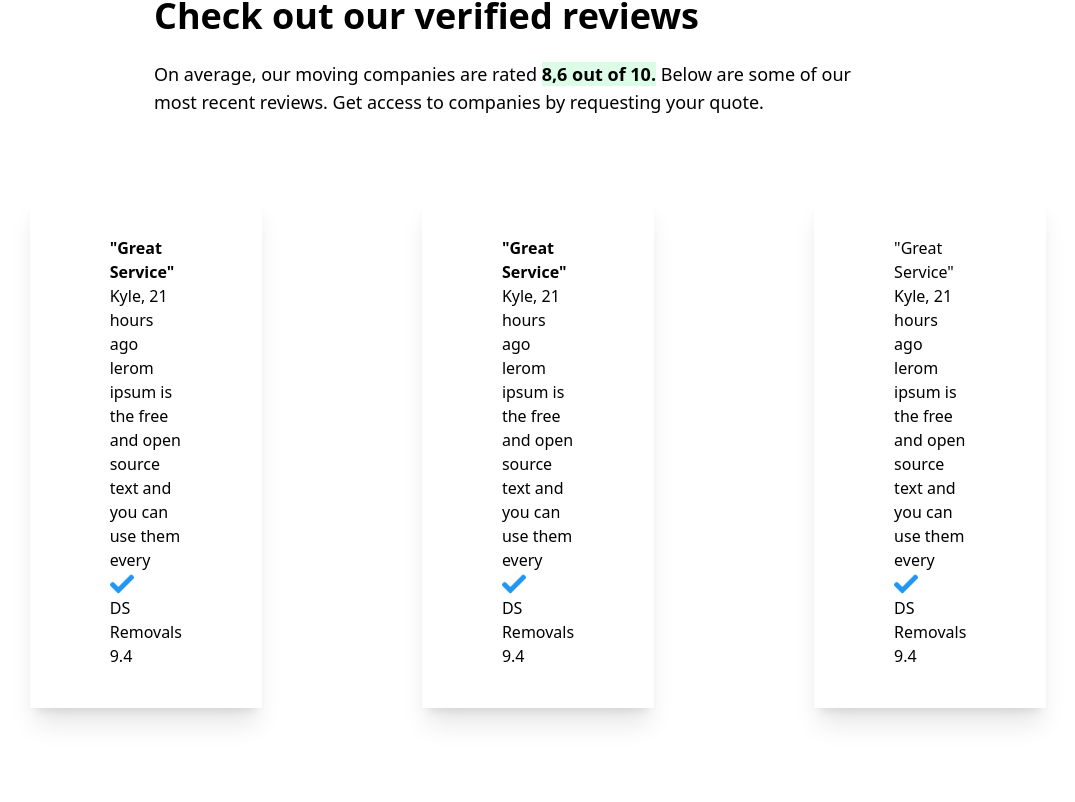
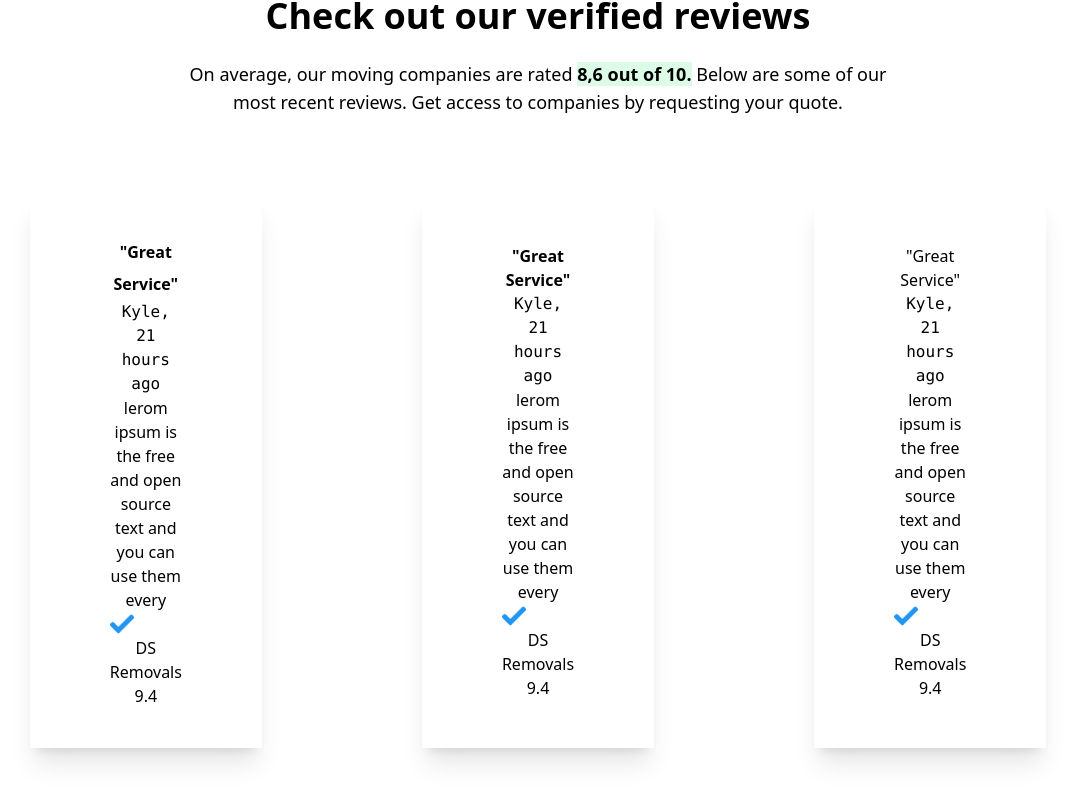
Before and after one commit to codewithahad01/getamover, a React (Create React App) app: page / in a window 1280 px wide. Shown: the part 1270-2072 px from the top of the page, without its empty margins (102-1177 px from the left). Built offline with nearby package versions, Linux system fonts and the light colour scheme.

Commit message:
card added and some style also added

```diff
--- a/src/components/Cards.js
+++ b/src/components/Cards.js
@@ -3,7 +3,7 @@ import logo from '../assets/check.png'
 
 const Card = () => {
     return (
-        <div className="mt-15 text-md p-24">
+        <div className="mt-15 text-md p-24 text-center">
         <div className="px-40 ">
             <h1 className="text-4xl font-bold py-6">Check out our verified reviews</h1>
             <p className="text-lg">On average, our moving companies are rated <span className="bg-green-100 font-bold">8,6 out of 10.</span> Below are some of our<br />
@@ -11,10 +11,10 @@ const Card = () => {
         </div>
             <div className="flex justify-center">
                 <div className="flex flex-col justify-center max-w-xs bg-white shadow-xl p-10 pt-15 px-20 m-20">
-                    <h1 className="font-bold">"Great Service"</h1>
-                    <p>Kyle, 21 hours ago</p>
-                    <p>lerom ipsum is the free<be /> and open source text and<be /> you can use them every</p>
-                    <div><a href="#new">
+                    <h1 className="font-bold leading-loose ">"Great Service"</h1>
+                    <p className="font-mono">Kyle, 21 hours ago</p>
+                    <p className="">lerom ipsum is the free<be /> and open source text and<be /> you can use them every</p>
+                    <div className="flex items-start"><a href="#new">
                         <div className="w-6 h-6"><img src={logo} alt="images" /></div>
                         <div><p>DS Removals</p></div>
                         <div><p>9.4</p></div>
@@ -23,7 +23,7 @@ const Card = () => {
                 </div>
                 <div className="flex flex-col justify-center max-w-xs bg-white shadow-xl p-10 pt-15 px-20 m-20">
                     <h1 className="font-bold">"Great Service"</h1>
-                    <p>Kyle, 21 hours ago</p>
+                    <p className="font-mono">Kyle, 21 hours ago</p>
                     <p>lerom ipsum is the free<be /> and open source text and<be /> you can use them every</p>
                     <div><a href="#new">
                         <div className="w-6 h-6"><img src={logo} alt="images" /></div>
@@ -34,7 +34,7 @@ const Card = () => {
                 </div>
                 <div className="flex flex-col justify-center max-w-xs bg-white shadow-xl p-10 pt-15 px-20 m-20">
                     <h1>"Great Service"</h1>
-                    <p>Kyle, 21 hours ago</p>
+                    <p className="font-mono">Kyle, 21 hours ago</p>
                     <p>lerom ipsum is the free<be /> and open source text and<be /> you can use them every</p>
                     <div><a href="#new">
                         <div className="w-6 h-6"><img src={logo} alt="images" /></div>
```
